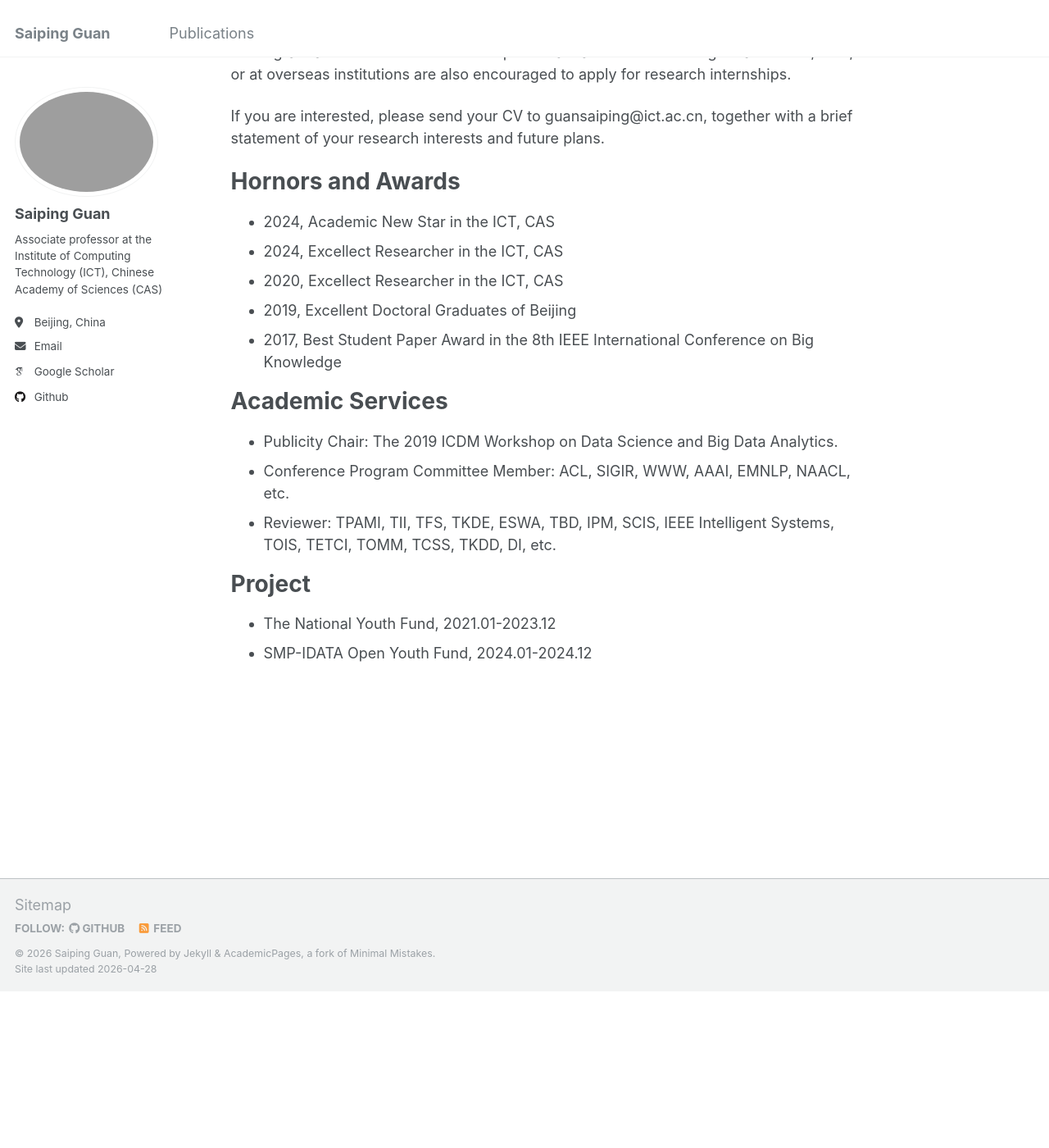
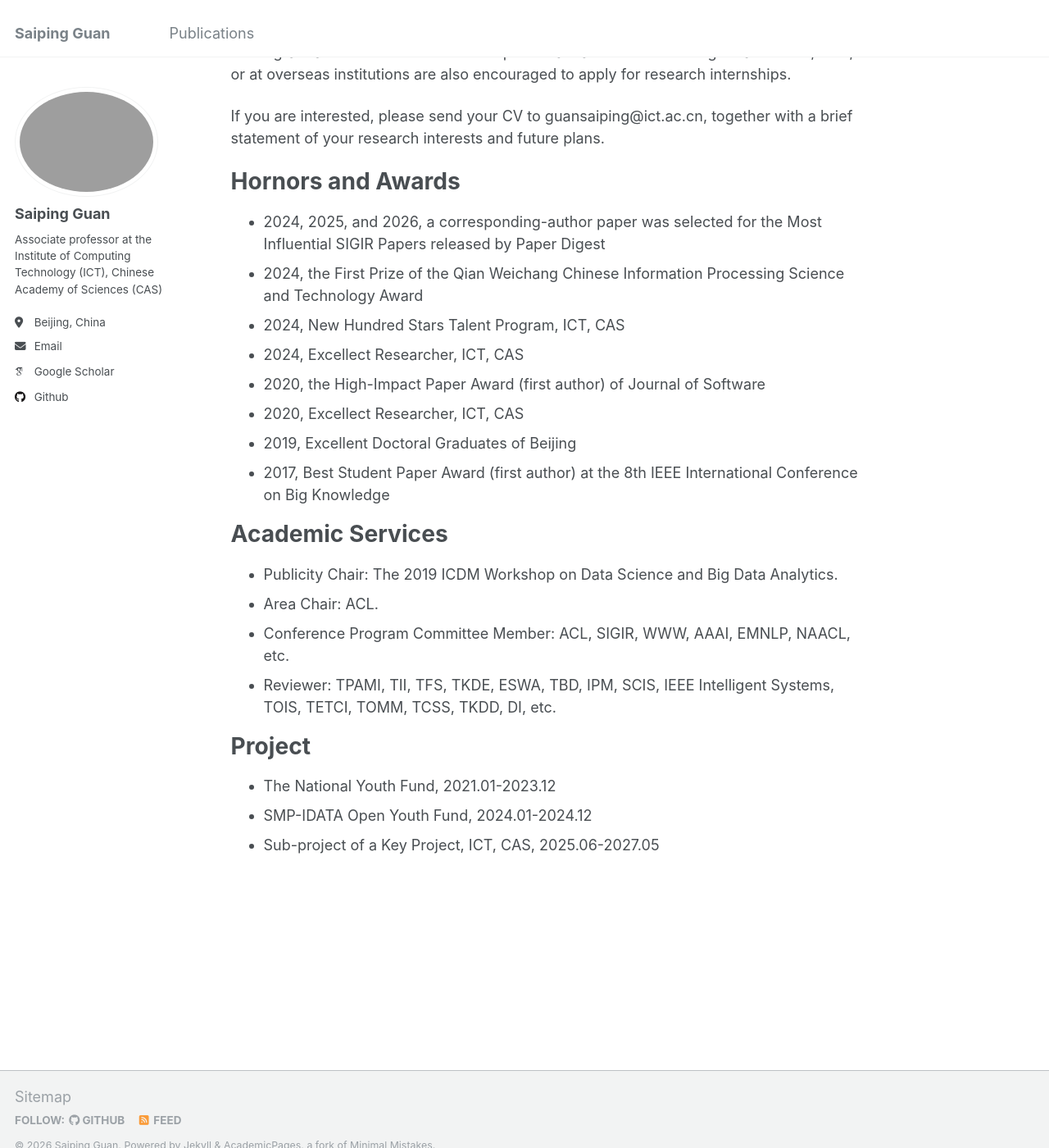
Before and after one commit to gsp2014/gsp2014.github.io, a Jekyll site: the page built from _pages/about.md, in a window 1280 px wide and 1400 px high, scrolled down 567 px. Shown: the whole window at 82% size. Built offline with Jekyll 4.4.1, drawn with Linux system fonts in a browser that asks for light colours; some web fonts are replaced; before the commit the page ends 1776 px from its top, so only the background shows below that.

Commit message:
Update about.md

```diff
--- a/_pages/about.md
+++ b/_pages/about.md
@@ -23,15 +23,19 @@ If you are interested, please send your CV to guansaiping@ict.ac.cn, together wi
 
 Hornors and Awards
 ======
-- 2024, Academic New Star in the ICT, CAS
-- 2024, Excellect Researcher in the ICT, CAS
-- 2020, Excellect Researcher in the ICT, CAS
+- 2024, 2025, and 2026, a corresponding-author paper was selected for the Most Influential SIGIR Papers released by Paper Digest
+- 2024, the First Prize of the Qian Weichang Chinese Information Processing Science and Technology Award
+- 2024, New Hundred Stars Talent Program, ICT, CAS
+- 2024, Excellect Researcher, ICT, CAS
+- 2020, the High-Impact Paper Award (first author) of Journal of Software
+- 2020, Excellect Researcher, ICT, CAS
 - 2019, Excellent Doctoral Graduates of Beijing
-- 2017, Best Student Paper Award in the 8th IEEE International Conference on Big Knowledge
+- 2017, Best Student Paper Award (first author) at the 8th IEEE International Conference on Big Knowledge
 
 Academic Services
 ======
 - Publicity Chair: The 2019 ICDM Workshop on Data Science and Big Data Analytics.
+- Area Chair: ACL.
 - Conference Program Committee Member: ACL, SIGIR, WWW, AAAI, EMNLP, NAACL, etc.
 - Reviewer: TPAMI, TII, TFS, TKDE, ESWA, TBD, IPM, SCIS, IEEE Intelligent Systems, TOIS, TETCI, TOMM, TCSS, TKDD, DI, etc.
 
@@ -39,3 +43,4 @@ Project
 ======
 - The National Youth Fund, 2021.01-2023.12
 - SMP-IDATA Open Youth Fund, 2024.01-2024.12
+- Sub-project of a Key Project, ICT, CAS, 2025.06-2027.05
```
